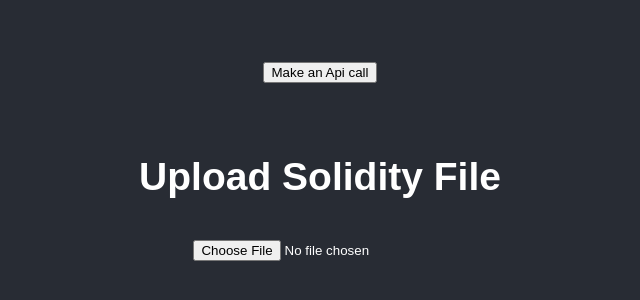
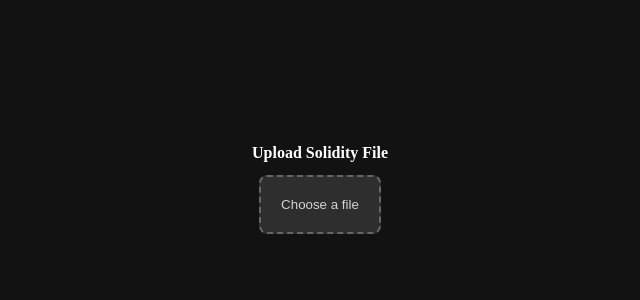
Before and after one commit to pusi2316/bluesafe, a React (Create React App) app in the folder client/: page / in a window 1280 px wide. Shown: the part 218-518 px from the top of the page, without its empty margins (320-960 px from the left). Built offline with nearby package versions, Linux system fonts and the light colour scheme; the HTML template or start-up script is replaced by a standard one.

Commit message:
Installing Sass and Sass compiler

```diff
--- a/client/package.json
+++ b/client/package.json
@@ -11,6 +11,7 @@
     "react": "^18.3.1",
     "react-dom": "^18.3.1",
     "react-scripts": "5.0.1",
+    "sass": "^1.81.0",
     "web-vitals": "^2.1.4"
   },
   "scripts": {
--- a/client/src/App.css
+++ b/client/src/App.css
@@ -14,7 +14,7 @@
 }
 
 .App-header {
-  background-color: #282c34;
+  background-color: #121212 ;
   min-height: 100vh;
   display: flex;
   flex-direction: column;
--- a/client/src/App.js
+++ b/client/src/App.js
@@ -14,7 +14,6 @@ const apiCall = () => {
   return (
     <div className="App">
       <header className="App-header">
-        <button onClick={apiCall}>Make an Api call</button>
         <FileHandler />
       </header>
     </div>
--- a/client/src/components/fileUploader.js
+++ b/client/src/components/fileUploader.js
@@ -1,4 +1,5 @@
-import React from "react";
+import React, { useRef } from "react";
+import "../styles/fileUploader.css";
 
 const FileUploader = ({ onFileUpload }) => {
   const handleFileUpload = (event) => {
@@ -17,10 +18,25 @@ const FileUploader = ({ onFileUpload }) => {
     }
   };
 
+  const hiddenFileInput = useRef(null);
+
+  const handleClick = (event) => {
+    hiddenFileInput.current.click(); // ADDED
+  };
+
   return (
-    <div style={{ padding: "20px", fontFamily: "Arial, sans-serif" }}>
+    <div className="container">
       <h2>Upload Solidity File</h2>
-      <input type="file" accept=".sol" onChange={handleFileUpload} />
+      <button className="uploadButton" onClick={handleClick}>
+        Choose a file
+      </button>
+      <input
+        type="file"
+        accept=".sol"
+        style={{ display: "none" }}
+        ref={hiddenFileInput}
+        onChange={handleFileUpload}
+      />
     </div>
   );
 };
--- /dev/null
+++ b/client/src/styles/fileUploader.css
@@ -0,0 +1,22 @@
+.container {
+  padding: "20px";
+  font-family: "Arial, sans-serif";
+  /*input {
+      display: none;
+  }*/
+}
+.container h2 {
+  font-size: medium;
+}
+.container .uploadButton {
+  border: 2px dashed #666666;
+  border-radius: 8px;
+  background-color: #2e2e2e;
+  padding: 20px;
+  text-align: center;
+  color: #d4d3d3;
+  transition: border-color 0.3s ease-in-out;
+}
+.container .uploadButton:hover {
+  border-color: #ffffff;
+}/*# sourceMappingURL=fileUploader.css.map */
--- /dev/null
+++ b/client/src/styles/fileUploader.scss
@@ -0,0 +1,26 @@
+.container {
+    padding: "20px";
+    font-family: "Arial, sans-serif";
+
+    h2 {
+        font-size: medium;
+    }
+
+    /*input {
+        display: none;
+    }*/
+
+    .uploadButton {
+        border: 2px dashed #666666;
+        border-radius: 8px;
+        background-color: #2e2e2e;
+        padding: 20px;
+        text-align: center;
+        color: #d4d3d3;
+        transition: border-color 0.3s ease-in-out;
+
+        &:hover {
+            border-color: #ffffff;
+        }
+    }
+}
```
Also changed, not shown: 2 other files (tests, documents, lock files or other folders).
